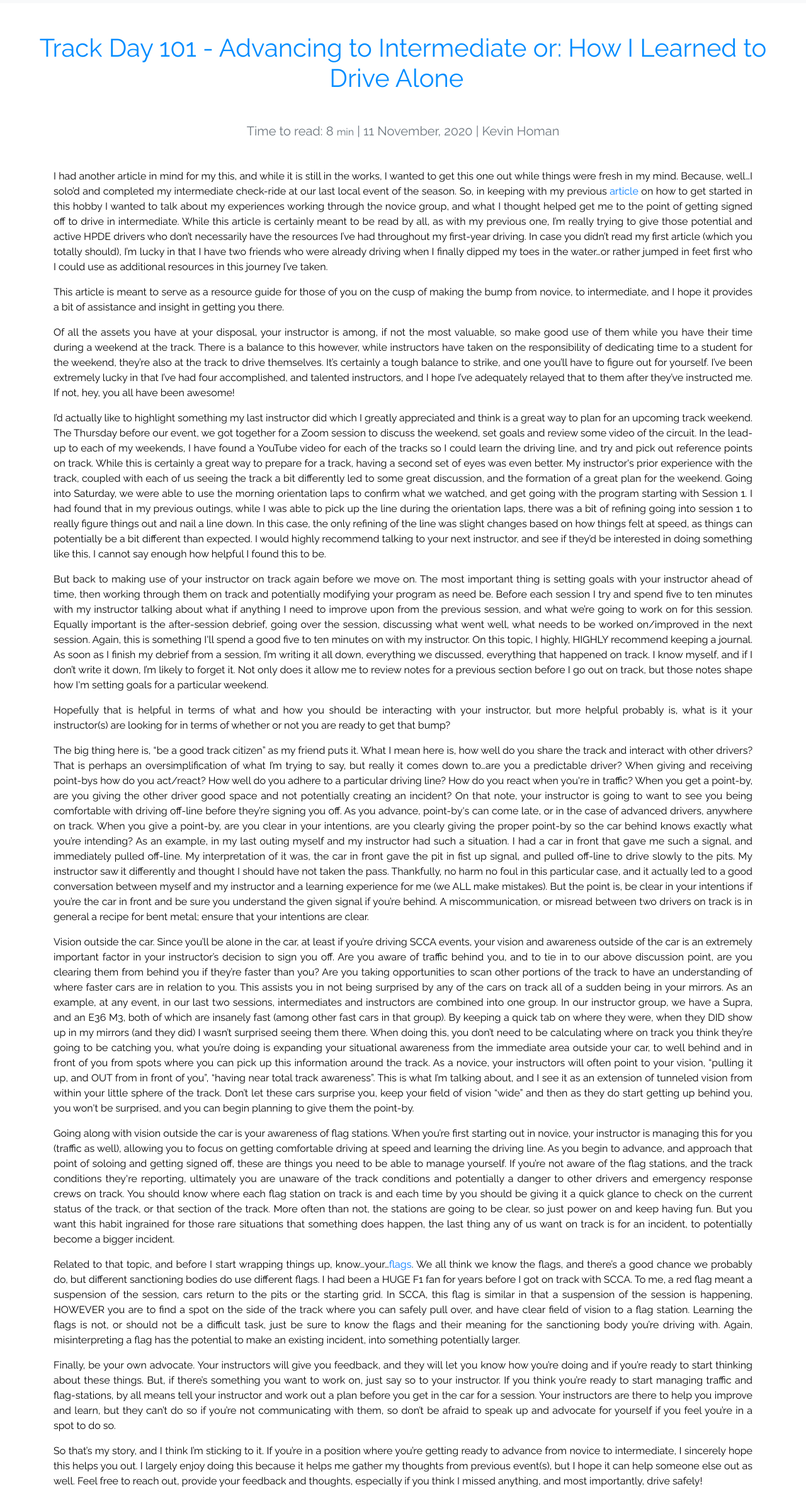
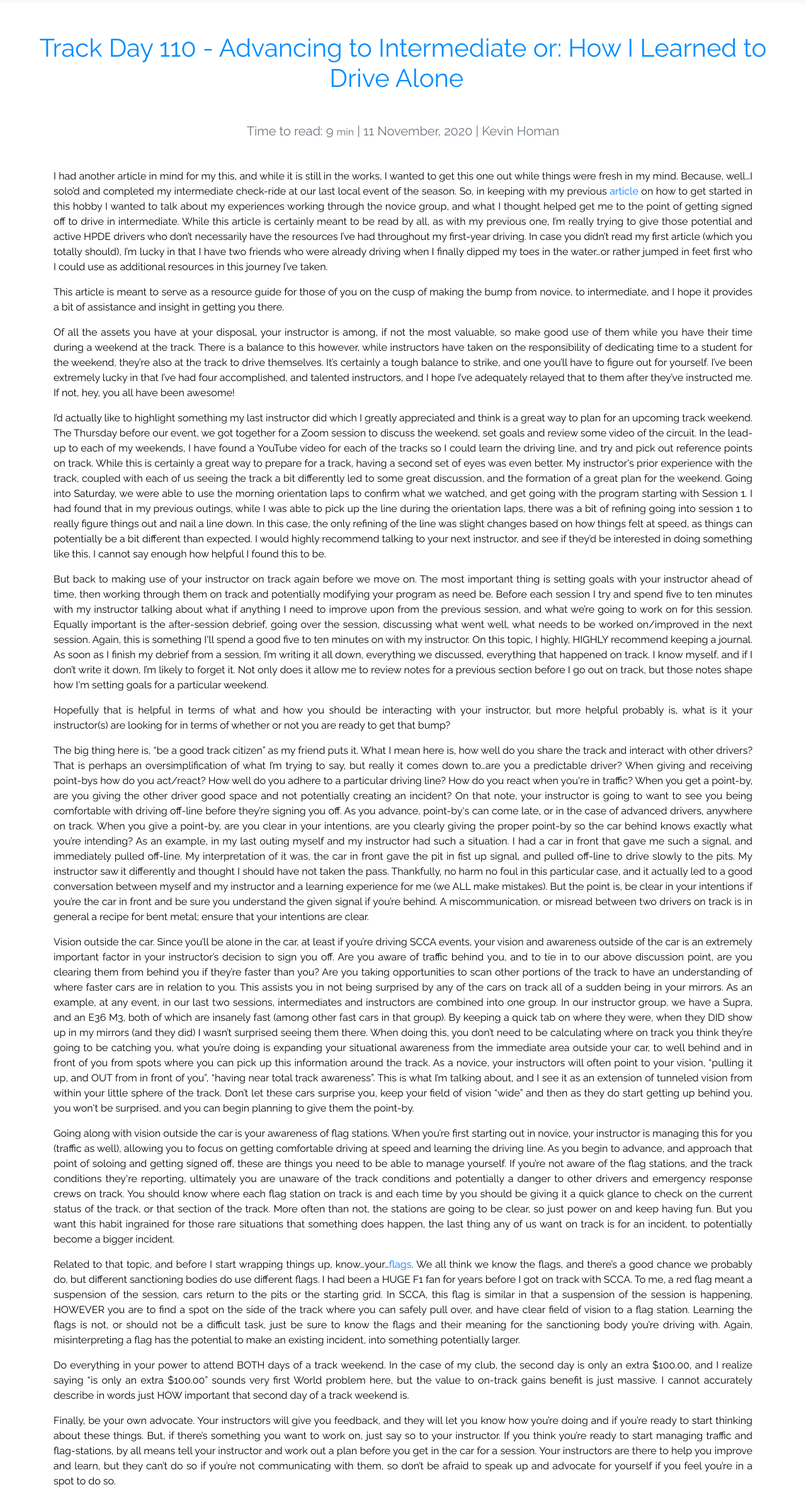
Before and after one commit to Homan13/my-portfolio, a Gatsby site: page /blog/hpde-intermediate/ in a window 1280 px wide. Shown: the part 68-2445 px from the top of the page at 63% size. Built offline with nearby package versions, Linux system fonts and the light colour scheme; Gatsby itself is replaced by a stand-in of ours; no server answers.

Commit message:
Updated to version 2.0.2
- Slight updates to HPDE Intermediate article

```diff
--- a/package.json
+++ b/package.json
@@ -2,7 +2,7 @@
   "name": "john-doe-starter-site",
   "private": true,
   "description": "Kevin Homan's professional portfolio built on the bare-bones starter for Gatsby",
-  "version": "2.0.1",
+  "version": "2.0.2",
   "license": "MIT",
   "scripts": {
     "build": "gatsby build",
--- a/src/content/blog/hpde-intermediate/index.md
+++ b/src/content/blog/hpde-intermediate/index.md
@@ -1,5 +1,5 @@
 ---
-title: "Track Day 101 - Advancing to Intermediate or: How I Learned to Drive Alone"
+title: "Track Day 110 - Advancing to Intermediate or: How I Learned to Drive Alone"
 tags: ["HPDE", "SCCA", "Novice", "Intermediate", "Solo"]
 description: "My thoughts on what you need to advance in HPDE"
 author: "Kevin Homan"
@@ -26,8 +26,12 @@ Going along with vision outside the car is your awareness of flag stations. When
 
 Related to that topic, and before I start wrapping things up, know…your…[flags](https://www.wdcr-scca.org/flagging-communication). We all think we know the flags, and there’s a good chance we probably do, but different sanctioning bodies do use different flags. I had been a HUGE F1 fan for years before I got on track with SCCA. To me, a red flag meant a suspension of the session, cars return to the pits or the starting grid. In SCCA, this flag is similar in that a suspension of the session is happening, HOWEVER you are to find a spot on the side of the track where you can safely pull over, and have clear field of vision to a flag station. Learning the flags is not, or should not be a difficult task, just be sure to know the flags and their meaning for the sanctioning body you’re driving with. Again, misinterpreting a flag has the potential to make an existing incident, into something potentially larger.
 
+Do everything in your power to attend BOTH days of a track weekend. In the case of my club, the second day is only an extra $100.00, and I realize saying “is only an extra $100.00” sounds very first World problem here, but the value to on-track gains benefit is just massive. I cannot accurately describe in words just HOW important that second day of a track weekend is.
+
 Finally, be your own advocate. Your instructors will give you feedback, and they will let you know how you’re doing and if you’re ready to start thinking about these things. But, if there’s something you want to work on, just say so to your instructor. If you think you’re ready to start managing traffic and flag-stations, by all means tell your instructor and work out a plan before you get in the car for a session. Your instructors are there to help you improve and learn, but they can’t do so if you’re not communicating with them, so don’t be afraid to speak up and advocate for yourself if you feel you’re in a spot to do so.
 
 So that’s my story, and I think I’m sticking to it. If you’re in a position where you’re getting ready to advance from novice to intermediate, I sincerely hope this helps you out. I largely enjoy doing this because it helps me gather my thoughts from previous event(s), but I hope it can help someone else out as well. Feel free to reach out, provide your feedback and thoughts, especially if you think I missed anything, and most importantly, drive safely!
 
 Finally, I just want to take a minute for some thank yous. To my friends Jim, Jeff and Alan, thank you for putting up with my incessant questions throughout this process. The engineer in me can get a little annoying at times I’m sure, but I appreciate your guidance, advice and patience. To my instructors Barry, Alan, Tim and Wendy, thank you for helping me meet and exceed all my goals and expectations. Your guidance, advise and as above, answering of any and all of my questions have been greatly appreciated. To the volunteers who run our events, keep us safe and send enjoyable emails, thank you for making this all possible. And of course, to my wife who puts up with this hobby of mine, and graciously allows me to leave home for a full weekend to drive fast.
+
+For the TLDR crowd...notice how I left this off for the end. Have a realistic set of expectations, set goals, take notes, be safe, listen to your instructor, be predictable. Now go get that HPDE trophy!
```
